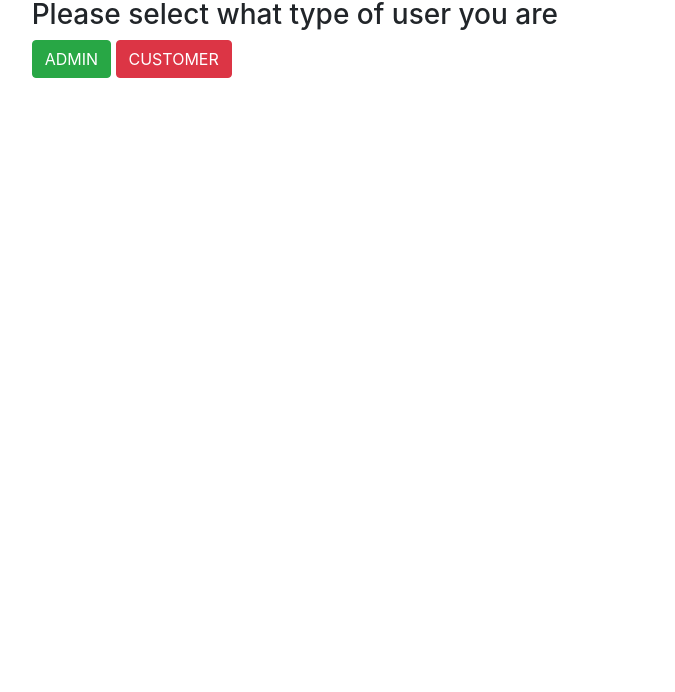
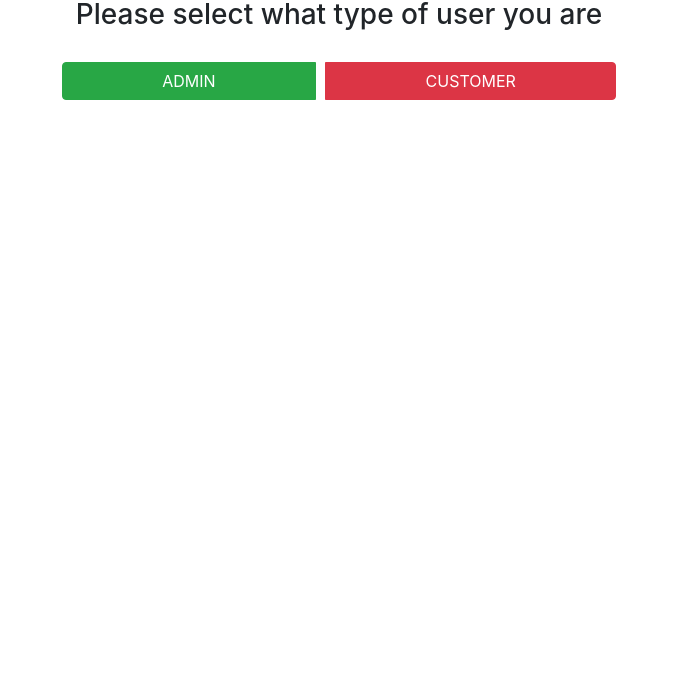
Before and after one commit to bueno523/pizza-shop, a website: page views/index.html in a window 1280 px wide. Shown: the part 108-800 px from the top of the page, without its empty margins (301-976 px from the left). Drawn offline with Linux system fonts and the light colour scheme.

Commit message:
website ready, with comments

```diff
--- a/views/css/pizzaShop.css
+++ b/views/css/pizzaShop.css
@@ -75,3 +75,14 @@ table, th, td {
     font-size: 30px;
     font-weight: bold;
 }
+
+.btn-group {
+    display: flex;
+    justify-content: center;
+    gap: 10px;
+    margin: 30px;
+}
+
+.message {
+    text-align: center;
+}
--- a/views/index.html
+++ b/views/index.html
@@ -17,8 +17,8 @@
 <body>
     <div>
         <h1>Welcome to Carlo's pizza shop!!</h1>
-        <h3>Please select what type of user you are</h3>
-        <div>
+        <h3 class="message">Please select what type of user you are</h3>
+        <div class="btn-group">
             <a class="btn btn-success" href="admin-page.html">ADMIN</a>
             <a class="btn btn-danger" href="customer-page.html">CUSTOMER</a>
         </div>
```
Also changed, not shown: app.js (+2 -5 lines), views/js/customerCode.js (+8 -7 lines).
